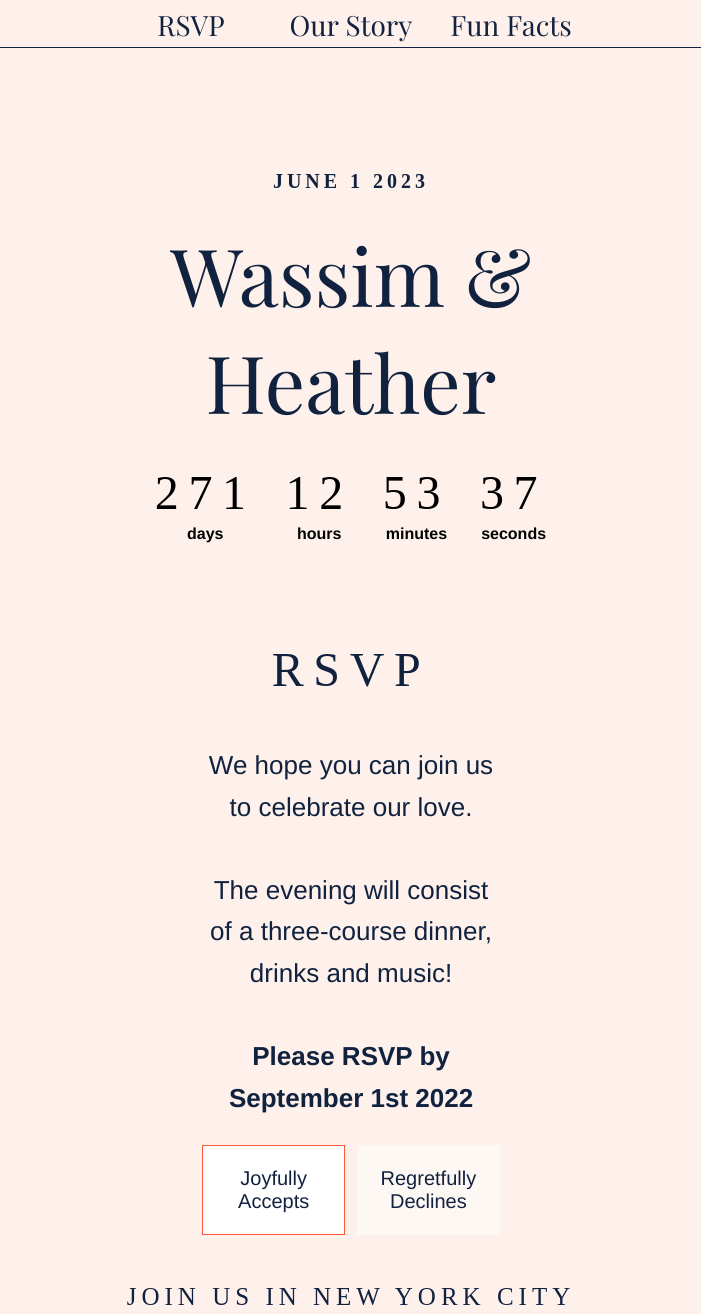
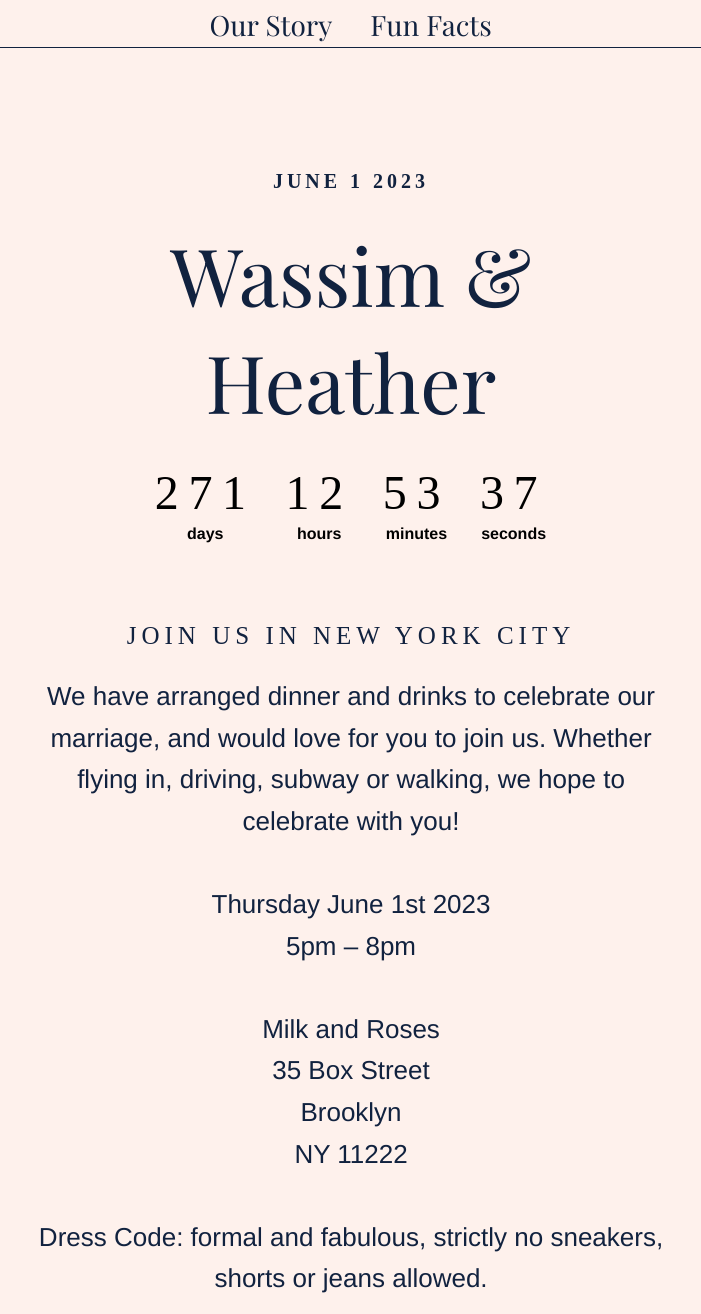
Before and after one commit to wassimserhan/wxh, a plain HTML site: page index.html in a window 1280 px wide. Shown: the top 1314 px of the page, 289-990 px from the left. Drawn offline with nearby package versions, Linux system fonts and the light colour scheme.

Commit message:
remove rsvp

```diff
--- a/index.html
+++ b/index.html
@@ -29,7 +29,7 @@
     <nav class="nav" vocab="http://schema.org/" typeof="SiteNavigationElement" role="navigation"
       style="transform: translateY(0%); will-change: transform, opacity; opacity: 1;">
       <ul class="nav-list">
-        <li><a href="#rsvp">RSVP</a></li>
+        <!-- <li><a href="#rsvp">RSVP</a></li> -->
         <li><a href="#story">Our Story</a></li>
         <li><a href="#facts">Fun Facts</a></li>
 
@@ -77,7 +77,7 @@
           </div>
         </div>
 
-        <section id="rsvp" class="index-section index-rsvp">
+        <!-- <section id="rsvp" class="index-section index-rsvp">
           <div class="container">
             <div class="row justify-content-md-center">
               <div class="col col-md-7 col-lg-5">
@@ -89,12 +89,12 @@
                   <strong>Please RSVP by September 1st 2022</strong>
                 </p>
 
-                <div class="js-form" style="display: block">
-                  <!-- <h5>Your name</h5> -->
-                  <!-- <input class="js-form-name" type="text" placeholder="Full Name"> -->
+                <div class="js-form" style="display: block"> -->
+        <!-- <h5>Your name</h5> -->
+        <!-- <input class="js-form-name" type="text" placeholder="Full Name"> -->
 
-                  <!-- <h5>Your response</h5> -->
-                  <div class="index-rsvp__options">
+        <!-- <h5>Your response</h5> -->
+        <!-- <div class="index-rsvp__options">
 
 
 
@@ -118,7 +118,7 @@
               </div>
             </div>
           </div>
-        </section>
+        </section> -->
     </header>
 
 
```
